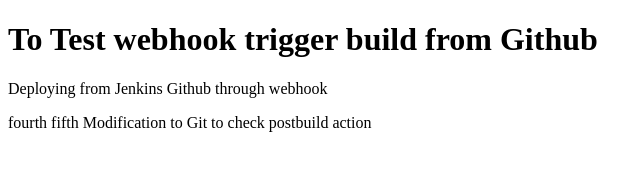
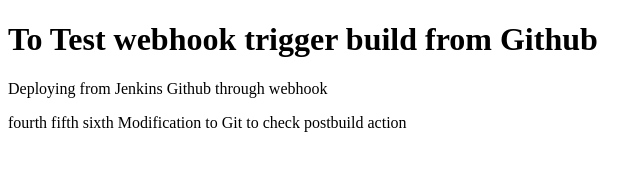
Before and after one commit to githubsreehari/trainingrepo, a plain HTML site: page index.html in a window 1280 px wide. Shown: the full height of the page, 0-640 px from the left. Drawn offline with Linux system fonts and the light colour scheme.

Commit message:
Update index.html

```diff
--- a/index.html
+++ b/index.html
@@ -4,7 +4,7 @@
 
 <h1>To Test webhook trigger build from Github</h1>
 <p>Deploying from Jenkins Github through webhook</p>
-  <p>fourth fifth Modification to Git to check postbuild action</p>
+  <p>fourth fifth sixth Modification to Git to check postbuild action</p>
 
 
 </body>
```
